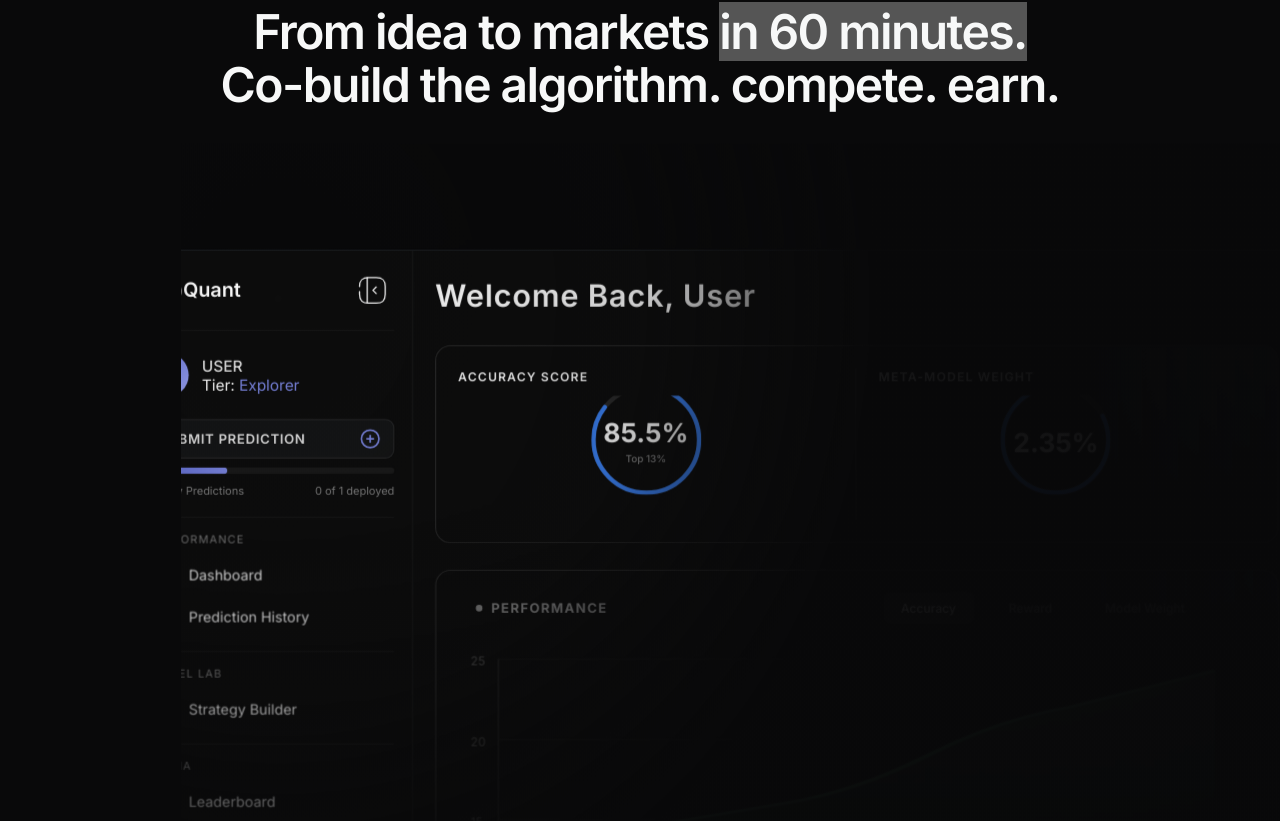
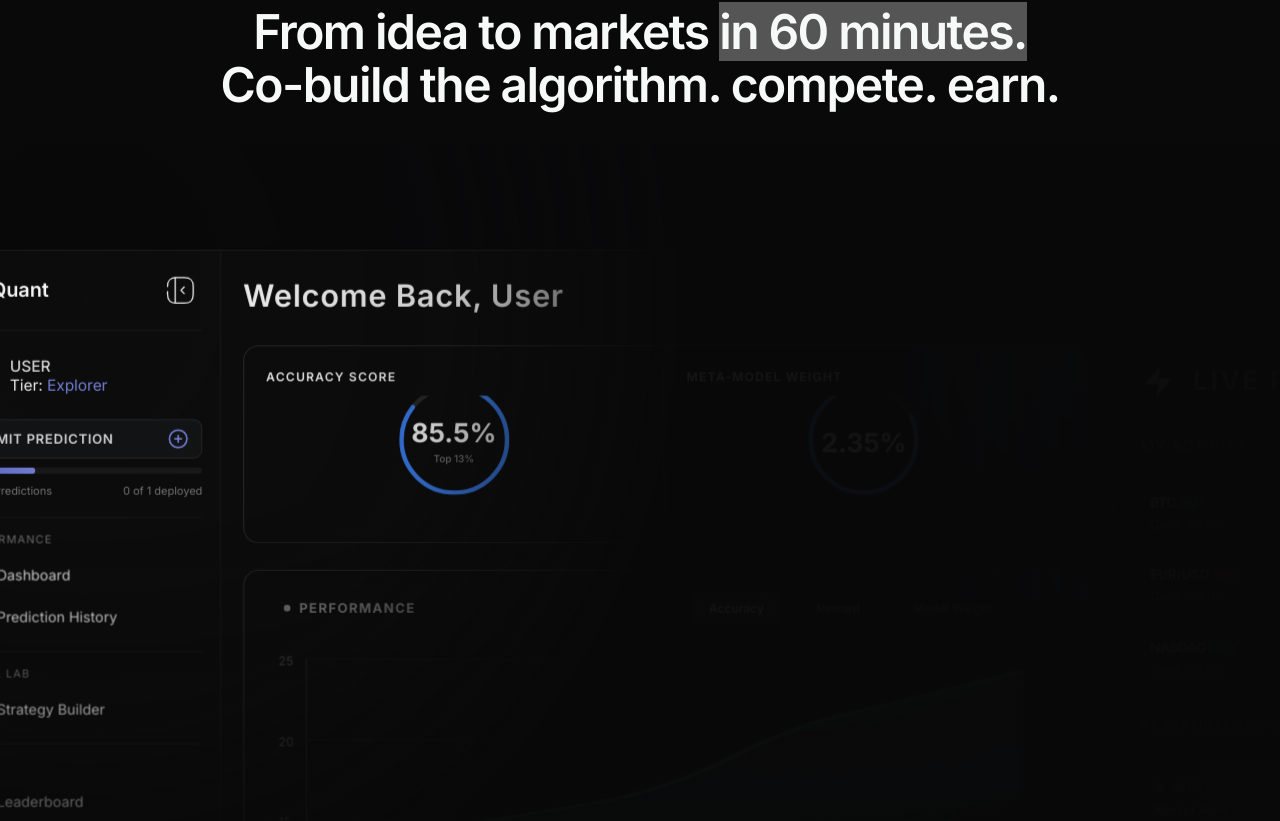
Before and after one commit to Capquant2026/CQ-landing-page-final-, a Next.js app: page / in a window 1280 px wide. Shown: the part 1019-1840 px from the top of the page. Built offline with nearby package versions, Linux system fonts and the light colour scheme.

Commit message:
Reduce margin left

```diff
--- a/components/Hero.tsx
+++ b/components/Hero.tsx
@@ -93,7 +93,7 @@ From idea to markets{" "}
     h-auto
     ml-30
     md:ml-15
-    lg:ml-[40%]
+    lg:ml-[10%]
     before:content-['']
     before:absolute
     before:w-[200%]
```
